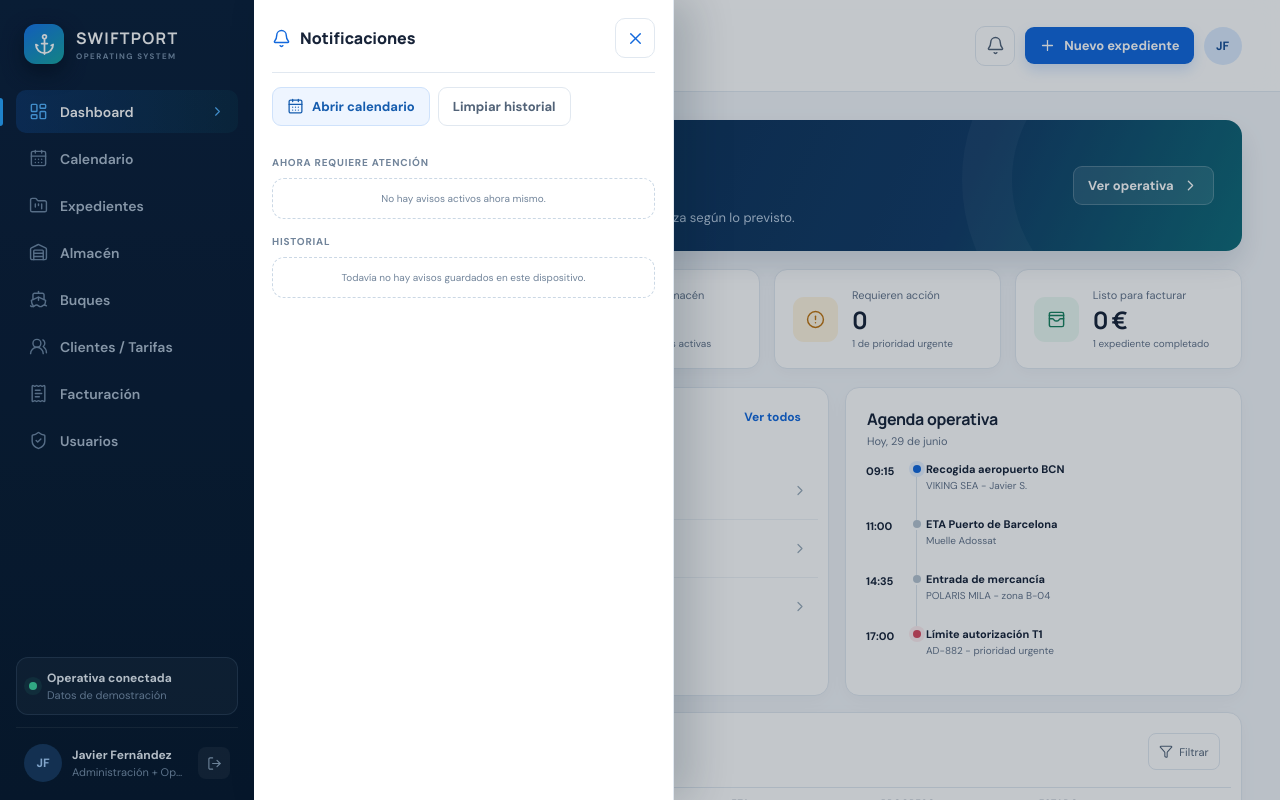
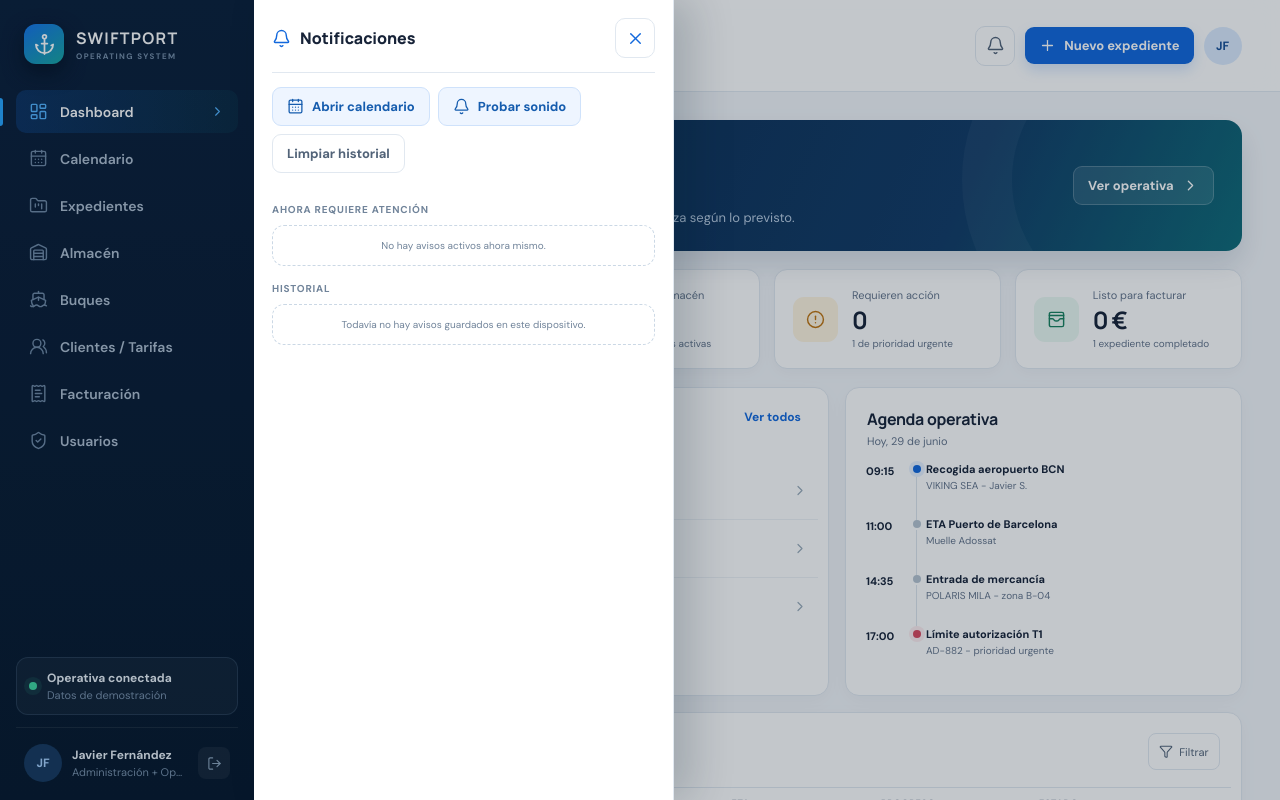
Before and after one commit to impulseagencymarketing-create/swiftport-os, a React (Vite) app: page / in a window 1280 px wide. Both pictures are taken after a click on the button 995 px from the left and 45 px from the top of the page. Shown: the top 800 px of the page. Built offline with nearby package versions, Linux system fonts and the light colour scheme.

Commit message:
Añadir prueba manual de sonido

```diff
--- a/src/main.jsx
+++ b/src/main.jsx
@@ -1422,6 +1422,7 @@ function NotificationDrawer({alerts=[],history=[],close,clear,openCalendar}){
       </header>
       <section className="notification-drawer-actions">
         <button className="button secondary" onClick={openCalendar}><CalendarDays/> Abrir calendario</button>
+        <button className="button secondary" onClick={()=>{try{localStorage.setItem('swiftport-alert-sound','1')}catch{};playAlertSound().catch(()=>{})}}><Bell/> Probar sonido</button>
         <button className="button tertiary" onClick={clear}>Limpiar historial</button>
       </section>
       <section>
```
